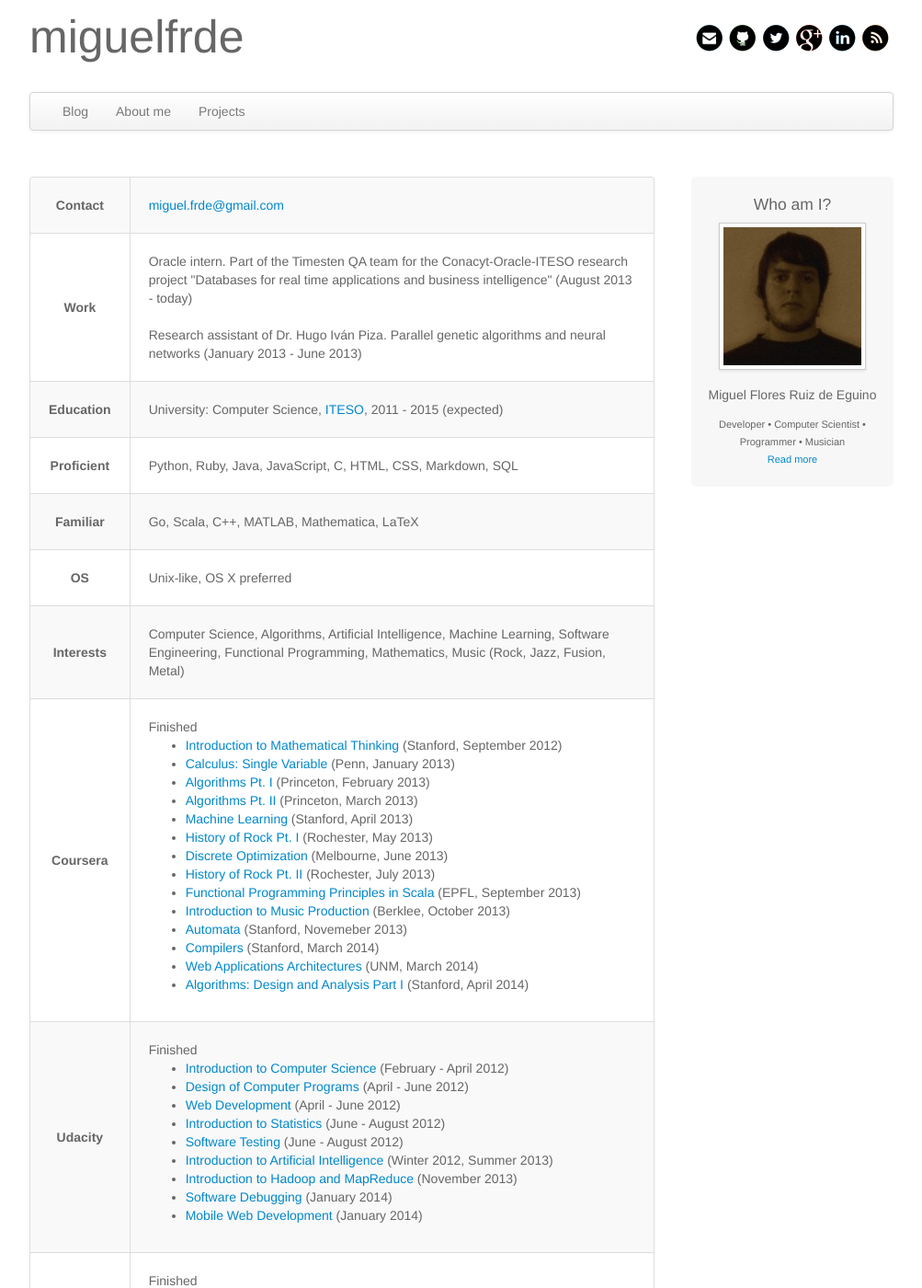
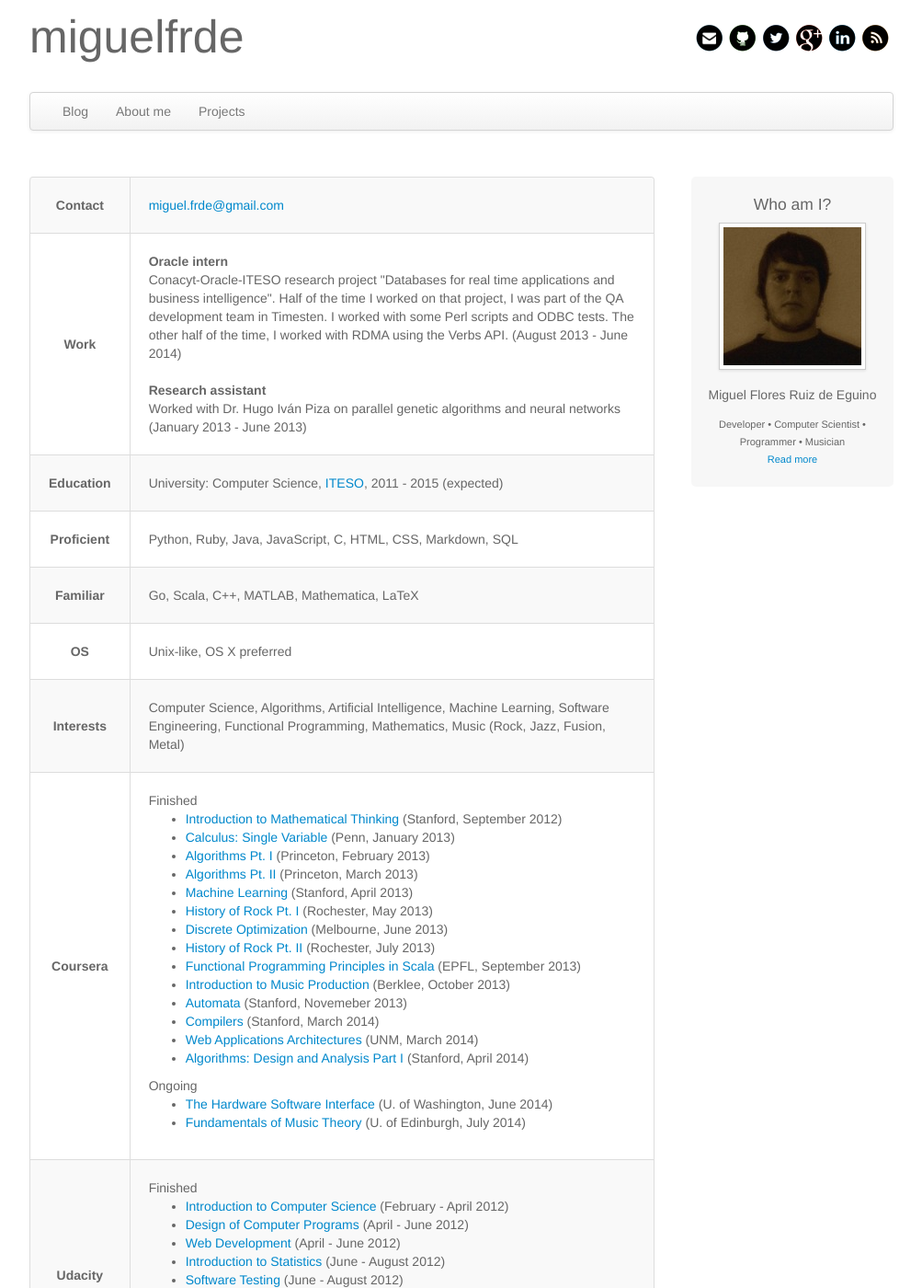
Before and after one commit to miguelfrde/miguelfrde.github.io, a Jekyll site: the page built from about/index.md, in a window 1280 px wide and 1400 px high. Shown: the whole window at 92% size, without its empty margins (138-1141 px from the left). Built offline with Jekyll 4.4.1, drawn with Linux system fonts in a browser that asks for light colours; some web fonts are replaced; Markdown is read by kramdown in place of the engine named in the settings.

Commit message:
Update about

```diff
--- a/about/index.md
+++ b/about/index.md
@@ -12,9 +12,13 @@ title: About me
 	<tr>
 		<td class='table-left'>Work</td>
 		<td>
-		Oracle intern. Part of the Timesten QA team for the Conacyt-Oracle-ITESO research project "Databases for real time applications and business intelligence" (August 2013 - today)
+		<b>Oracle intern</b>
+		<br>Conacyt-Oracle-ITESO research project "Databases for real time applications and business intelligence".
+		Half of the time I worked on that project, I was part of the QA development team in Timesten. I worked with some Perl scripts and ODBC tests.
+		The other half of the time, I worked with RDMA using the Verbs API. (August 2013 - June 2014)
 		<br><br>
-		Research assistant of Dr. Hugo Iván Piza. Parallel genetic algorithms and neural networks (January 2013 - June 2013)
+		<b>Research assistant</b>
+		<br>Worked with Dr. Hugo Iván Piza on parallel genetic algorithms and neural networks (January 2013 - June 2013)
 		</td>
 	</tr>
 	<tr>
@@ -59,6 +63,11 @@ title: About me
 				<li><a href="https://www.coursera.org/course/webapplications">Web Applications Architectures</a> (UNM, March 2014)</li>
 				<li><a href="https://www.coursera.org/course/algo">Algorithms: Design and Analysis Part I</a> (Stanford, April 2014)</li>
 			</ul>
+            Ongoing
+            <ul class="courses-list">
+				<li><a href="https://www.coursera.org/course/hwswinterface">The Hardware Software Interface</a> (U. of Washington, June 2014)</li>
+				<li><a href="https://www.coursera.org/course/musictheory">Fundamentals of Music Theory</a> (U. of Edinburgh, July 2014)</li>
+            </ul>
 		</td>
 	</tr>
 	<tr>
```
